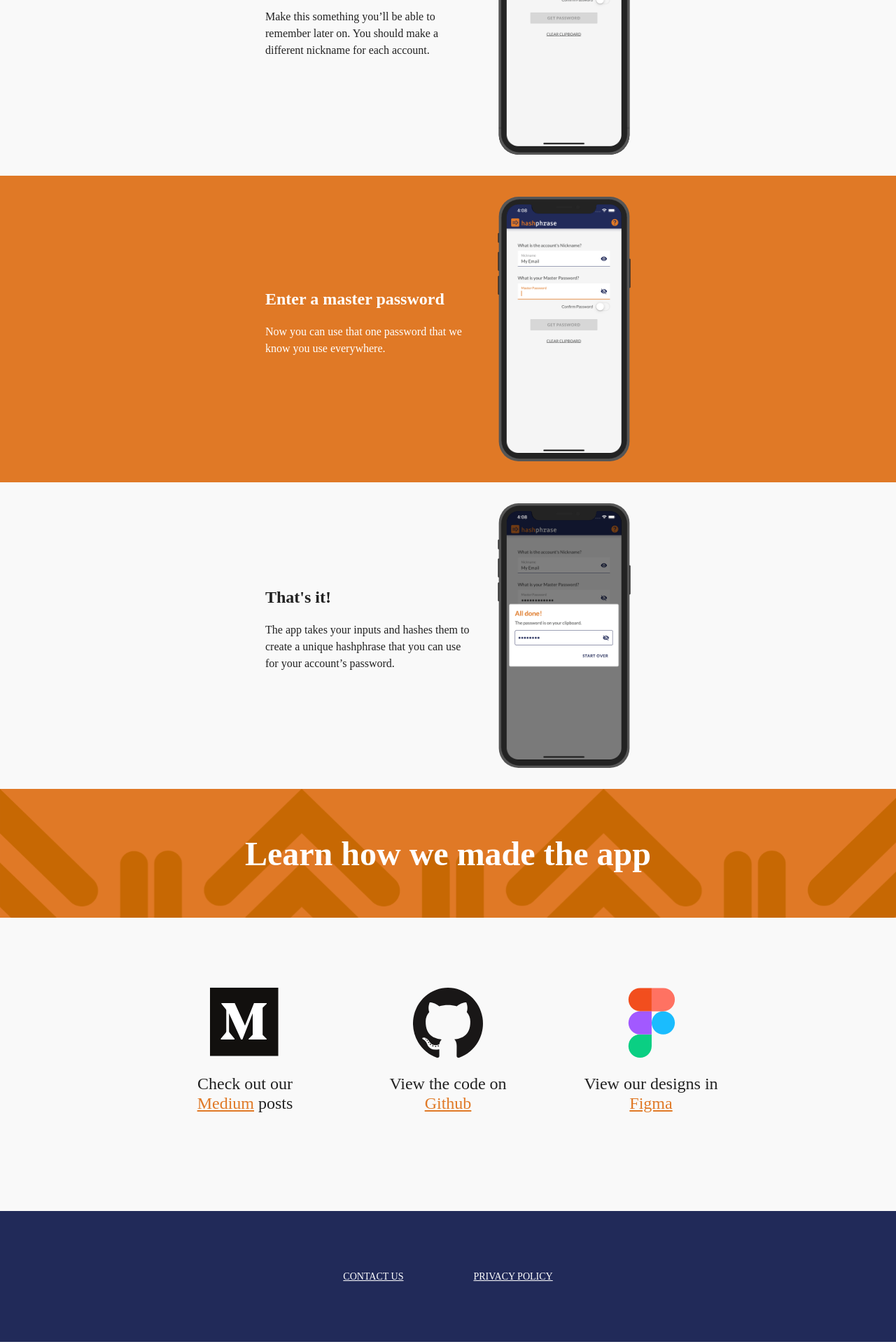
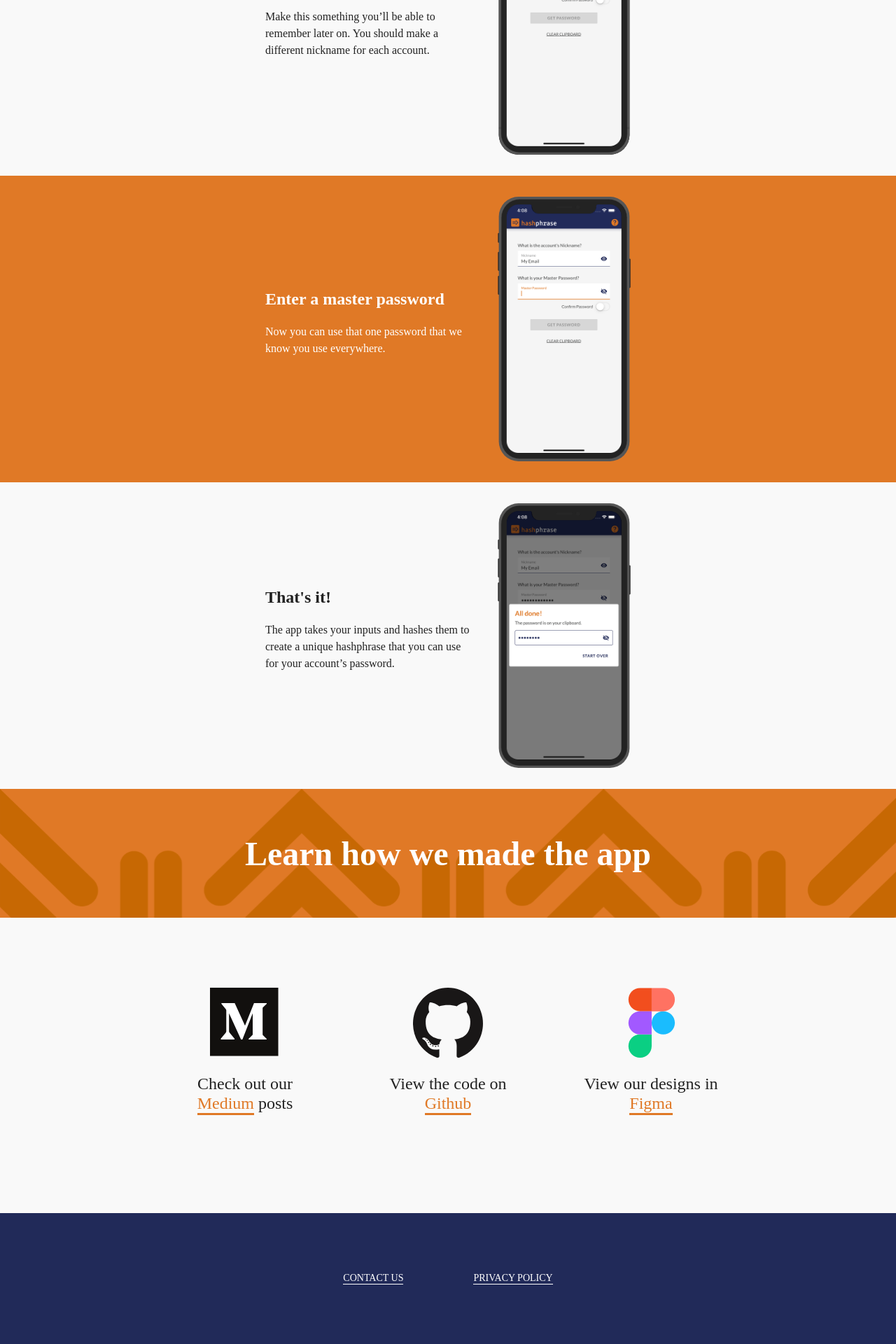
Before and after one commit to Vermonster/hashphrase, a Jekyll site: the page index.html, which Jekyll copies as it is, in a window 1280 px wide. Shown: the part 1162-3082 px from the top of the page at 70% size. Built offline with Jekyll 4.4.1, drawn with Linux system fonts in a browser that asks for light colours; some web fonts are replaced.

Commit message:
Fix overflow issue in the header, change text underline style (#113)
* change text underline style

* add margin bottom to the logo in the mobile view

```diff
--- a/assets/css/main.scss
+++ b/assets/css/main.scss
@@ -216,9 +216,11 @@ body {
         margin-bottom: 40px;
 
         a {
-          text-decoration: underline;
+          text-decoration: none;
           color: $primary-orange;
           cursor: pointer;
+          display: inline-block;
+          border-bottom: 3px solid $primary-orange;
         }
       }
     }
@@ -234,7 +236,8 @@ body {
 
   a {
     font-size: $font-size-link;
-    text-decoration: underline;
+    text-decoration: none;
+    border-bottom: 1px solid white;
     cursor: pointer;
     color: $white;
     text-transform: uppercase;
@@ -272,7 +275,7 @@ body {
         height: auto;
         width: 100%;
         max-width: 400px;
-        margin: 0 auto;
+        margin: 0 auto 20px auto;
       }
       .advertisement {
         margin: 0;
@@ -399,6 +402,10 @@ body {
     height: 90px;
     flex-direction: column;
 
+    a {
+      text-decoration: none;
+    }
+
     .contact-us {
       margin: 20px auto 10px;
     }
@@ -415,15 +422,12 @@ body {
     height: auto;
 
     .header-left {
-      margin-left: 10%;
-
       .app-logo {
-        align-self: flex-start;
-        width: 400px;
+        width: 350px;
       }
 
       .advertisement {
-        align-self: flex-start;
+        width: 300px;
       }
 
       .slogan {
@@ -441,8 +445,7 @@ body {
 
     .header-right {
       .lady {
-        width: 350px;
-        margin-right: 10%;
+        width: 300px;
       }
     }
   }
```
